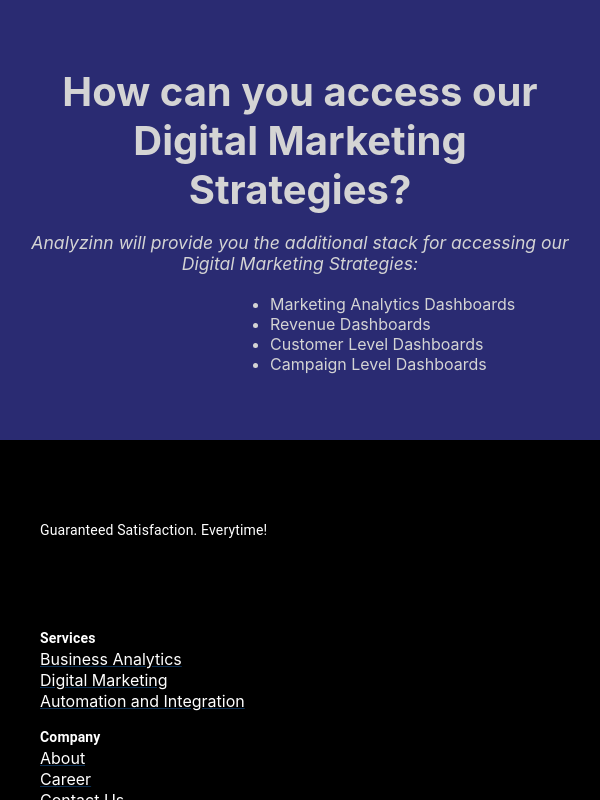
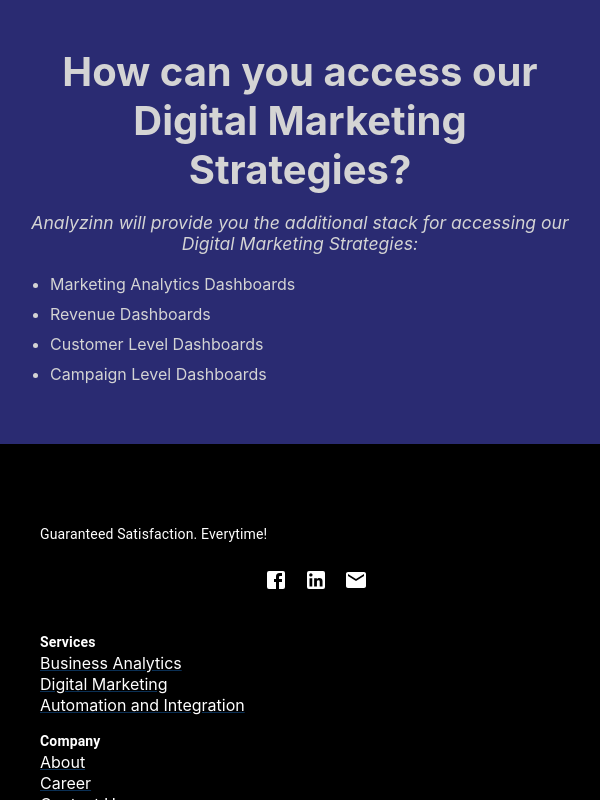
Before and after one commit to talhaha1/Front-End-react-project, a React (Create React App) app: page / in a window 600 px wide. Shown: the part 1387-2187 px from the top of the page. Built offline with nearby package versions, Linux system fonts and the light colour scheme.

Commit message:
responsive

```diff
--- a/src/Components/DigitalMarketing/digitalMarketing.css
+++ b/src/Components/DigitalMarketing/digitalMarketing.css
@@ -16,20 +16,16 @@
   color: #d4d4d4;
 }
 
-  .services-list {
+.services-list,
+.services-lists {
   list-style-type: disc;
   padding-left: 40px;
   text-align: left;
   margin: 0 auto;
 }
 
-  .services-lists {
-    list-style-type: disc;
-    padding-left: 250px;
-    text-align: left;
-  }
-
-  .services-list li {
+.services-list li,
+.services-lists li {
   font-size: 1.1rem;
   margin: 10px 0;
 }
@@ -76,7 +72,6 @@
   left: 10px;
 }
 
-
 /* Responsive design */
 @media (max-width: 600px) {
   .services-title {
@@ -85,8 +80,13 @@
   .services-intro {
     font-size: 1rem;
   }
-    .services-list li {
+  .services-list li,
+  .services-lists li {
     font-size: 1rem;
+  }
+  .services-list,
+  .services-lists {
+    padding-left: 20px;
   }
   .grid-item {
     flex-basis: 100%;
@@ -100,8 +100,13 @@
   .services-intro {
     font-size: 1.1rem;
   }
-    .services-list li {
+  .services-list li,
+  .services-lists li {
     font-size: 1rem;
+  }
+  .services-list,
+  .services-lists {
+    padding-left: 30px;
   }
   .grid-item {
     flex-basis: 45%;
@@ -115,8 +120,13 @@
   .services-intro {
     font-size: 1.2rem;
   }
-    .services-list li {
+  .services-list li,
+  .services-lists li {
     font-size: 1.1rem;
+  }
+  .services-list,
+  .services-lists {
+    padding-left: 40px;
   }
   .grid-item {
     flex-basis: 30%;
@@ -127,4 +137,8 @@
   .grid-item {
     flex-basis: 22%;
   }
+  .services-list,
+  .services-lists {
+    padding-left: 250px;
   }
+}
--- a/src/Components/Footer/footer.js
+++ b/src/Components/Footer/footer.js
@@ -41,21 +41,21 @@
               <IconButton
                 href="https://www.facebook.com/analyzinn"
                 aria-label="Facebook"
-                className="icon-button"
+                sx={{ color: '#fff' }}
               >
                 <FacebookIcon />
               </IconButton>
               <IconButton
                 href="https://www.linkedin.com/company/analyzinn/"
                 aria-label="LinkedIn"
-                className="icon-button"
+                sx={{ color: '#fff' }}
               >
                 <LinkedInIcon />
               </IconButton>
               <IconButton
                 href="mailto:admin@analyzinn.com"
                 aria-label="Email"
-                className="icon-button"
+                sx={{ color: '#fff' }}
               >
                 <EmailIcon />
               </IconButton>
--- a/src/Components/Footer/responsive.css
+++ b/src/Components/Footer/responsive.css
@@ -1,9 +1,5 @@
 .icon-box {
     margin-top: 2rem;
-  }
-
-  .icon-button {
-    color: white;
   }
 
   @media (max-width: 600px) {
```
Lines whose indentation alone changed are shown as unchanged.
